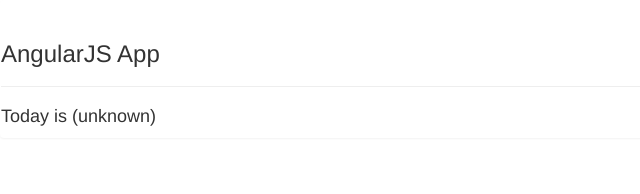
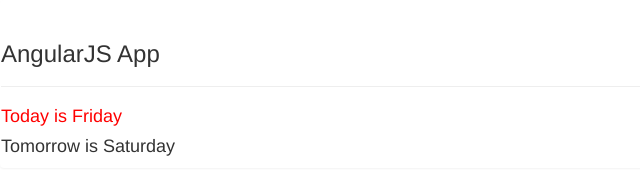
Before and after one commit to chisun-joung/proangular, a website: page angularjs/example.html in a window 1280 px wide. Shown: the whole page, without its empty margins (0-640 px from the left). Drawn offline with nearby package versions, Linux system fonts and the light colour scheme.

Commit message:
chap9 module controllers filters directives services

```diff
--- /dev/null
+++ b/angularjs/controllers.js
@@ -0,0 +1,9 @@
+var controllersModule = angular.module("exampleApp.Controllers",[])
+
+controllersModule.controller("dayCtrl", function ($scope,days) {
+    $scope.day = days.today;
+});
+
+controllersModule.controller("tomorrowCtrl", function($scope, days) {
+    $scope.day = days.tomorrow;
+});
--- a/angularjs/example.html
+++ b/angularjs/example.html
@@ -5,20 +5,41 @@
         <link rel="stylesheet" href="bootstrap.css"/>
         <link rel="stylesheet" href="bootstrap-theme.css"/>
         <script src="angular.js"></script>
+        <script src="controllers.js"></script>
+        <script src="filters.js"></script>
         <script>
-            var myApp = angular.module("exampleApp",[]);
-            myApp.controller("dayCtrl", function($scope){
-                //Controller statements will go here
+            var myApp = angular.module("exampleApp",
+                ["exampleApp.Controllers", "exampleApp.Filters",
+                 "exampleApp.Services", "exampleApp.Directives"]);
 
+            angular.module("exampleApp.Directives", [])
+                .directive("highlight", function($filter){
+                    var dayFilter = $filter("dayName");
+                    return function(scope, element, attrs) {
+                        if(dayFilter(scope.day) == attrs["highlight"]){
+                            element.css("color", "red");
+                        }
+                    }
+                });
+
+            var now = new Date();
+            myApp.value("nowValue", now);
+
+            angular.module("exampleApp.Services", [])
+                .service("days", function($filter, nowValue){
+                var dayFilter = $filter("dayName");
+                this.today = dayFilter(now.getDay());
+                this.tomorrow = dayFilter(now.getDay() + 1);
             });
         </script>
     </head>
     <body>
-         <div class="panel" ng-controller="dayCtrl">
+         <div class="panel">
              <div class="page-header">
                  <h3>AngularJS App</h3>
              </div>
-             <h4>Today is {{day || "(unknown)"}}</h4>
+             <h4  ng-controller="dayCtrl" highlight="Friday">Today is {{day || "(unknown) | dayName"}}</h4>
+             <h4 ng-controller="tomorrowCtrl">Tomorrow is {{day || "(unknown) | dayName"}}</h4>
          </div>
     </body>
 </html>
--- /dev/null
+++ b/angularjs/filters.js
@@ -0,0 +1,7 @@
+angular.module("exampleApp.Filters", []).filter("dayName", function() {
+    var dayNames = ["Sunday", "Monday", "Tuesday", "Wednesday",
+                "Thursday", "Friday", "Saturday"];
+    return function(input) {
+        return angular.isNumber(input) ? dayNames[input] : input;
+    } ;
+});
```
